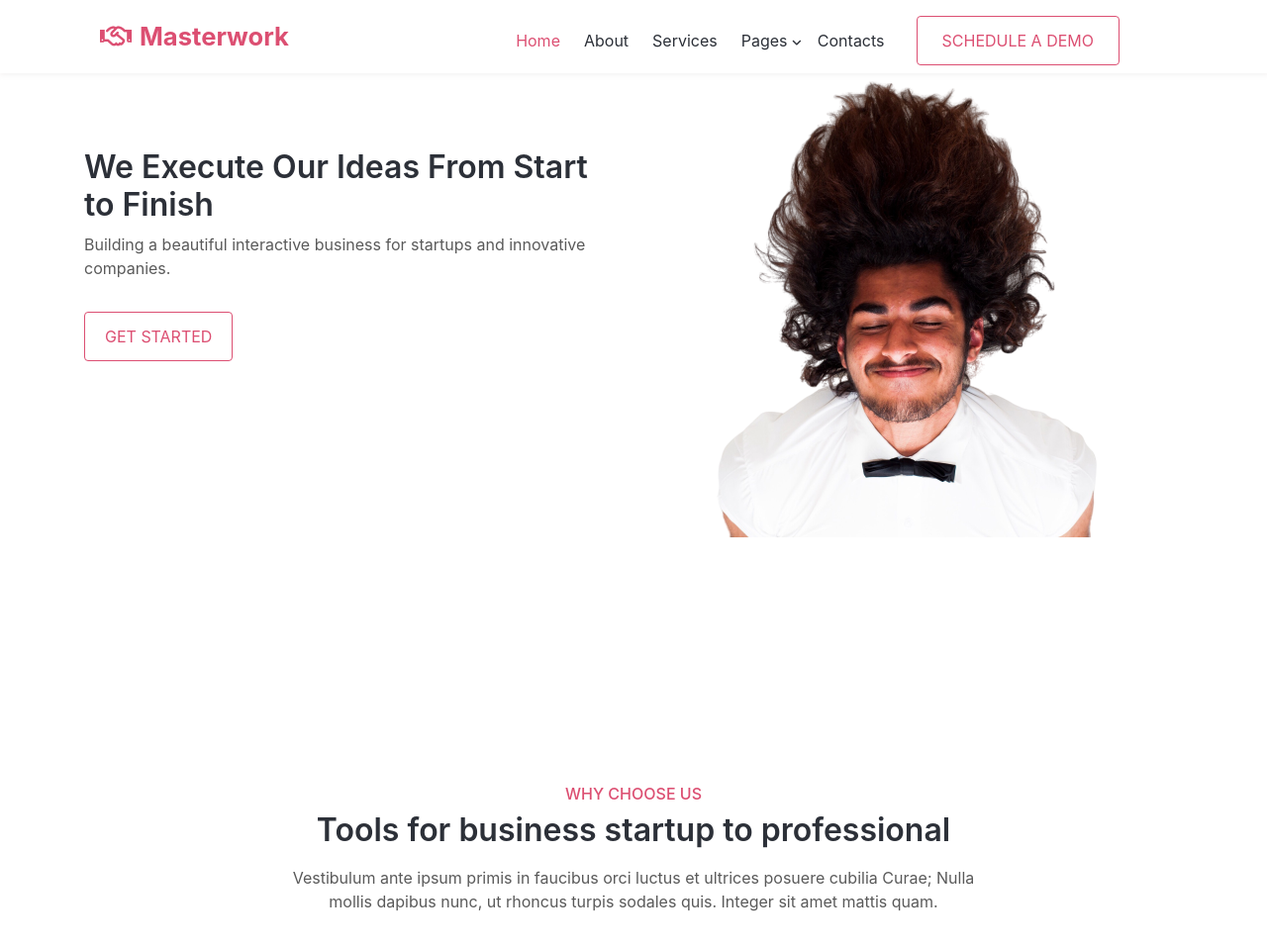
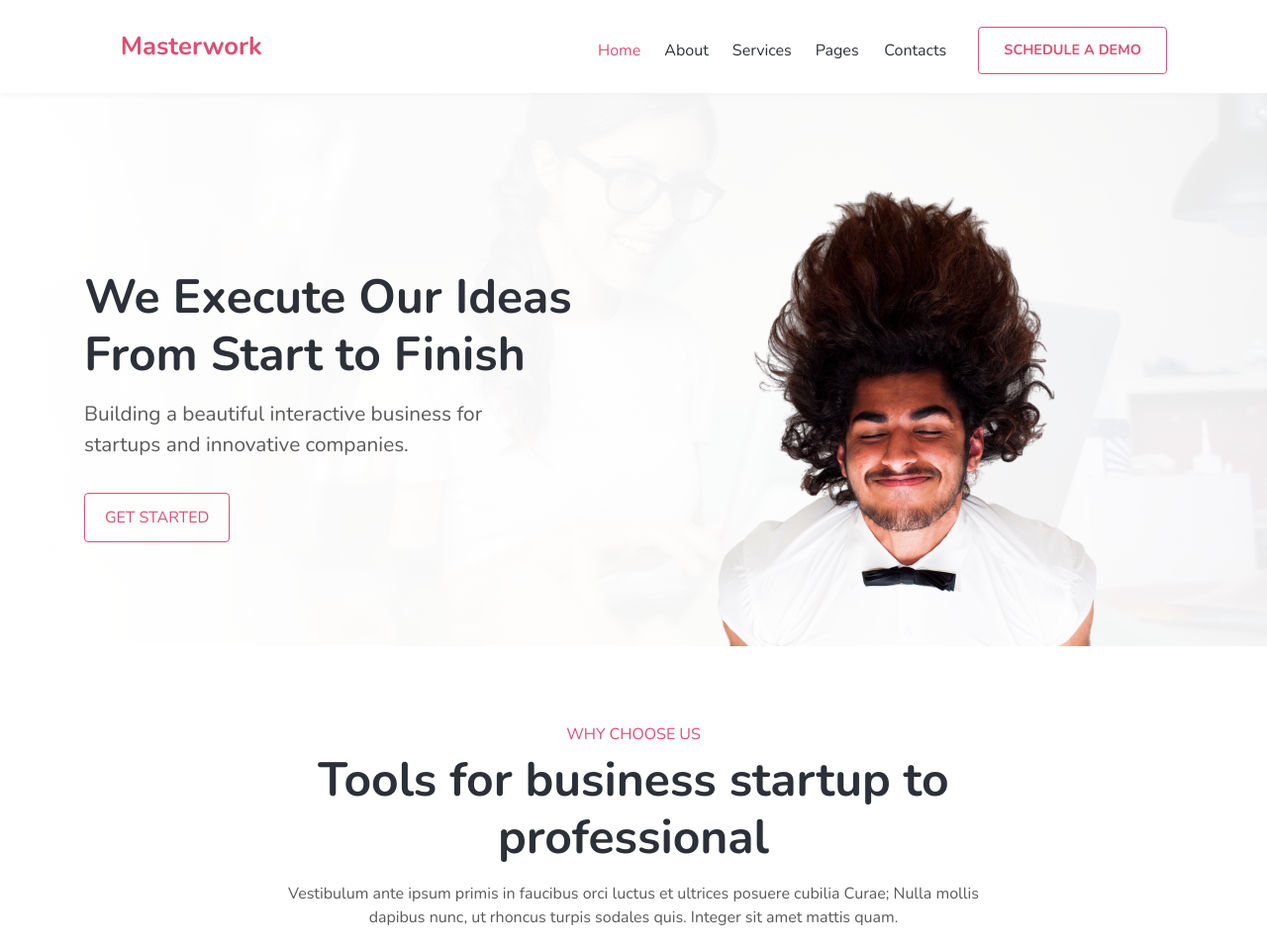
Before and after one commit to PhuforWork/capstone1_css, a plain HTML site: page index.html in a window 1280 px wide. Shown: the top 958 px of the page at 99% size. Drawn offline with nearby package versions, Linux system fonts and the light colour scheme; a script that the page names is missing; files whose address does not match are found by name.

Commit message:
update main js

```diff
--- a/css/style.css
+++ b/css/style.css
@@ -15,6 +15,7 @@
 *::before,
 *::after {
   box-sizing: border-box;
+  font-family: 'Nunito', sans-serif;
 }
 
 html {
@@ -70,10 +71,7 @@ li {
   list-style-type: none;
 }
 
-section {
-  margin-top: 150px;
-  background-color: #fff;
-}
+
 
 .navbar-brand {
   font-size: 1.6rem;
@@ -95,6 +93,7 @@ section {
   top: 0;
   z-index: 9999;
   background-color: white;
+  padding: 0.7rem 0;
 }
 
 /*  */
@@ -200,7 +199,8 @@ svg {
   color: var(--primary);
   border-color: #dc4f72;
   text-transform: uppercase;
-  font-size: 1rem;
+  font-size: 0.9rem;
+  font-weight: 700;
   padding: 12px 25px;
   display: inline-block;
 }
@@ -226,17 +226,42 @@ svg {
 }
 
 .title {
-  font-weight: 600;
+  font-weight: 700;
+  font-size: 3rem;
   color: var(--title-color);
 }
+.wrapper p{
+  font-size: 1.3rem;
+}
+/* modify by phu background-header */
+.section-1{
+  background-image: linear-gradient(to right, #fff, rgba(255, 255, 255, 0.92)),url(../img/banner.jpg);
+  background-position: center;
+  background-repeat: no-repeat;
+  background-size: cover;
+  background-attachment: fixed;
+  align-items: center;
+}
+.sc1_padding{
+  padding-top: 7rem;
+}
+.wrapper{
+  padding-top: 10rem;
+}
+
+/*  */
 
 .section-1 img {
   background-size: 110%;
   transform: rotate(180deg);
   position: relative;
-  bottom: 100px;
+  bottom: 0px;
 }
-
+/* modify phu */
+.section-2{
+  padding-top: 5rem;
+}
+/*  */
 .section-2 .inner {
   padding: 3rem 1rem;
   transform: translateY(10px);
--- a/index.html
+++ b/index.html
@@ -11,16 +11,16 @@
   <meta name="viewport" content="width=device-width, initial-scale=1, shrink-to-fit=no" />
 
   <!-- Bootstrap CSS -->
-  <link href="//fonts.googleapis.com/css2?family=Nunito:wght@200;300;400;600;700;800;900&display=swap"
-    rel="stylesheet" />
+  <link rel="preconnect" href="https://fonts.googleapis.com">
+  <link rel="preconnect" href="https://fonts.gstatic.com" crossorigin>
+  <link href="https://fonts.googleapis.com/css2?family=Nunito:wght@200;300;400;600;700;800;900&display=swap"
+    rel="stylesheet">
   <link rel="stylesheet" href="https://stackpath.bootstrapcdn.com/bootstrap/4.3.1/css/bootstrap.min.css"
     integrity="sha384-ggOyR0iXCbMQv3Xipma34MD+dH/1fQ784/j6cY/iJTQUOhcWr7x9JvoRxT2MZw1T" crossorigin="anonymous" />
-  <!-- font awesome 6.1.1 -->
-  <link rel="stylesheet" href="https://cdnjs.cloudflare.com/ajax/libs/font-awesome/6.1.1/css/all.min.css"
-    integrity="sha512-KfkfwYDsLkIlwQp6LFnl8zNdLGxu9YAA1QvwINks4PhcElQSvqcyVLLD9aMhXd13uQjoXtEKNosOWaZqXgel0g=="
-    crossorigin="anonymous" referrerpolicy="no-referrer" />
   <!-- favicon -->
   <link rel="icon" type="image/x-icon" href="./img/logo-400.png" />
+  <!-- font awesome 6.1.1 -->
+  <link rel="stylesheet" href="https://cdnjs.cloudflare.com/ajax/libs/font-awesome/6.1.1/css/all.min.css" integrity="sha512-KfkfwYDsLkIlwQp6LFnl8zNdLGxu9YAA1QvwINks4PhcElQSvqcyVLLD9aMhXd13uQjoXtEKNosOWaZqXgel0g==" crossorigin="anonymous" referrerpolicy="no-referrer" />
   <!-- css -->
   <link rel="stylesheet" href="/css/style.css" />
 </head>
@@ -36,8 +36,8 @@
           aria-controls="collapsibleNavId" aria-expanded="false" aria-label="Toggle navigation">
           <span class="navbar-toggler-icon"></span>
         </button>
-        <div class="collapse navbar-collapse" id="collapsibleNavId">
-          <ul class="navbar-nav ml-auto mr-5 mt-2">
+        <div class="collapse navbar-collapse " id="collapsibleNavId">
+          <ul class="navbar-nav ml-auto    mt-2">
             <li class="nav-item active mr-2">
               <a class="nav-link color-primary" href="#">Home <span class="sr-only">(current)</span></a>
             </li>
@@ -48,8 +48,8 @@
               <a class="nav-link" href="#">Services</a>
             </li>
             <li class="nav-item dropdown">
-              <a class="nav-link" href="#" id="dropdownId" data-toggle="dropdown">Pages <i
-                  class="fas fa-angle-down"></i></a>
+              <a class="nav-link" href="#" id="dropdownId" data-toggle="dropdown">Pages
+                <i class="fa-solid fa-angle-down"></i></a>
               <div class="dropdown-menu">
                 <a class="dropdown-item" href="#"><span>Blog posts</span></a>
                 <a class="dropdown-item" href="#"><span>Blog single</span></a>
@@ -67,21 +67,20 @@
       </nav>
     </div>
   </div>
-
   <section class="section-1">
-    <div class="container">
-      <div class="row align-item-center">
+    <div class="container ">
+      <div class="row align-item-center sc1_padding">
         <div class="col-sm">
           <div class="wrapper">
             <h2 class="title">We Execute Our Ideas From Start to Finish</h2>
-            <p>
+            <p class="mt-3 mb-lg-3 mb-2 col-xl-10 pl-0 pr-0">
               Building a beautiful interactive business for startups and
               innovative companies.
             </p>
             <a href="#" class="btn button mt-3">get started</a>
           </div>
         </div>
-        <div class="col-sm">
+        <div class="col-sm pt-5">
           <img src="img/main.png" alt="images" srcset="" />
         </div>
       </div>
```
Also changed, not shown: js/main.js (added).
